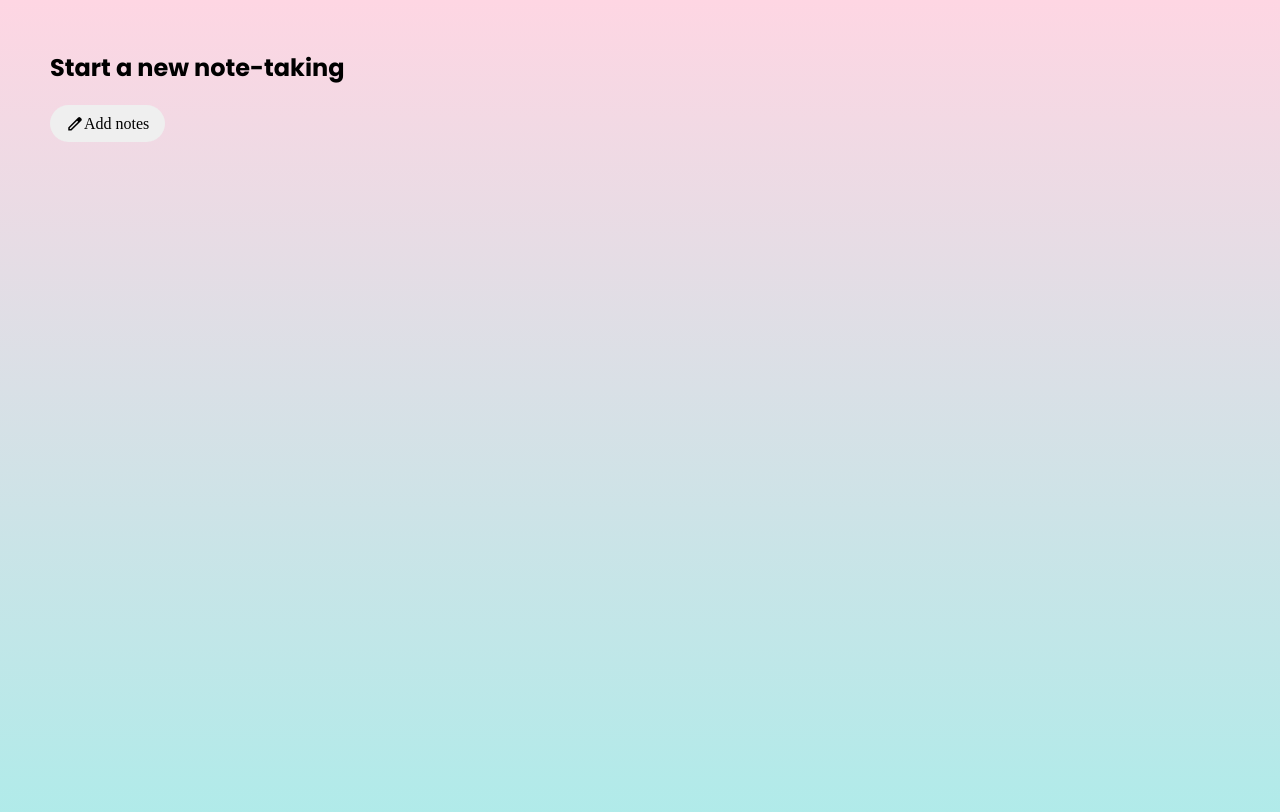
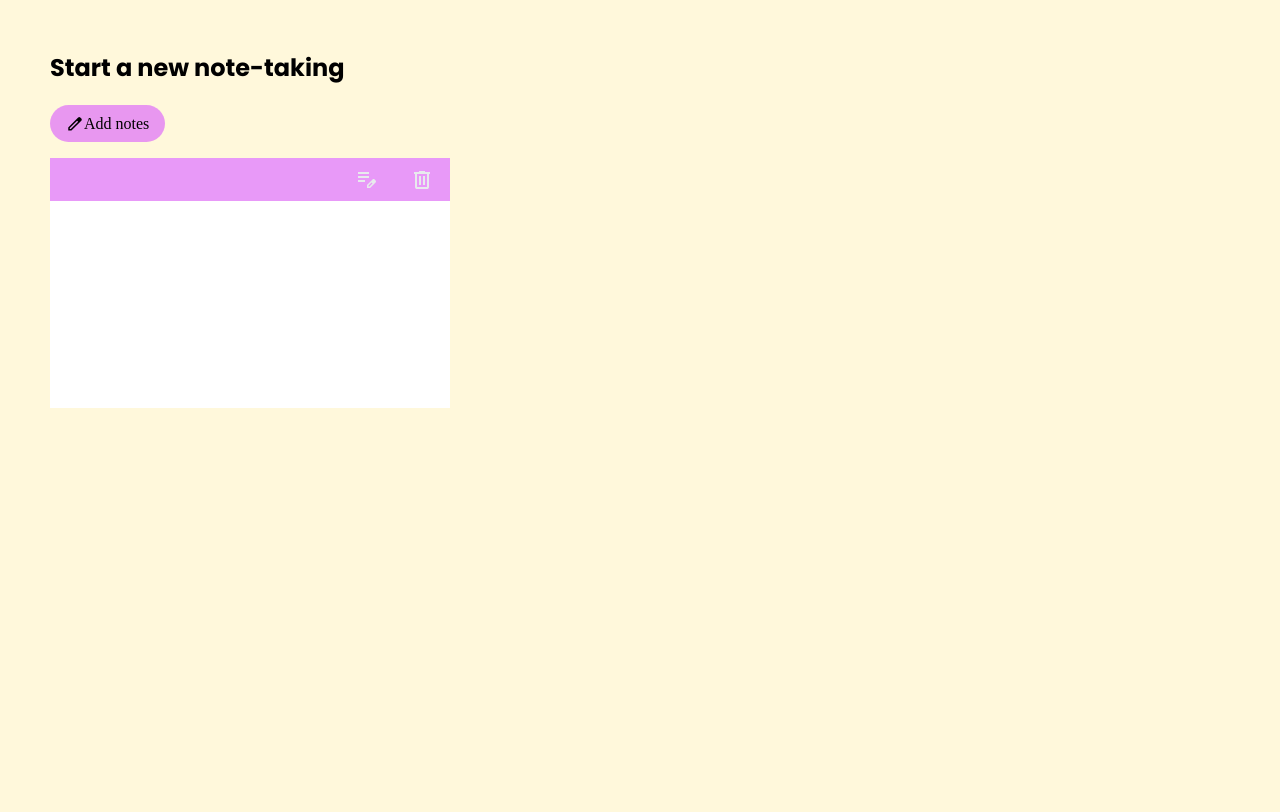
Before and after one commit to nitindhyani01/notes-webapp, a plain HTML site: page index.html in a window 1280 px wide. Both pictures are taken after a click on the button "Add notes". Drawn offline with Linux system fonts and the light colour scheme.

Commit message:
script changes

```diff
--- a/index.html
+++ b/index.html
@@ -10,5 +10,14 @@
 <body>
     <h2>Start a new note-taking</h2>
     <button class="add_btn"><svg class="pencil" xmlns="http://www.w3.org/2000/svg" height="18px" viewBox="0 -950 960 960" fill="#00000"><path d="M200-200h57l391-391-57-57-391 391v57Zm-80 80v-170l528-527q12-11 26.5-17t30.5-6q16 0 31 6t26 18l55 56q12 11 17.5 26t5.5 30q0 16-5.5 30.5T817-647L290-120H120Zm640-584-56-56 56 56Zm-141 85-28-29 57 57-29-28Z"/></svg>Add notes</i></button>
+   <div class="container"> <!-- <div class="note_wrapper">
+        <div class="editbuttons">
+            <button class="edit"><svg xmlns="http://www.w3.org/2000/svg" height="24px" viewBox="0 -960 960 960" width="24px" fill="#e8eaed"><path d="M160-400v-80h280v80H160Zm0-160v-80h440v80H160Zm0-160v-80h440v80H160Zm360 560v-123l221-220q9-9 20-13t22-4q12 0 23 4.5t20 13.5l37 37q8 9 12.5 20t4.5 22q0 11-4 22.5T863-380L643-160H520Zm300-263-37-37 37 37ZM580-220h38l121-122-18-19-19-18-122 121v38Zm141-141-19-18 37 37-18-19Z"/></svg></button>
+            <button class="delete"><svg xmlns="http://www.w3.org/2000/svg" height="24px" viewBox="0 -960 960 960" width="24px" fill="#e8eaed"><path d="M280-120q-33 0-56.5-23.5T200-200v-520h-40v-80h200v-40h240v40h200v80h-40v520q0 33-23.5 56.5T680-120H280Zm400-600H280v520h400v-520ZM360-280h80v-360h-80v360Zm160 0h80v-360h-80v360ZM280-720v520-520Z"/></svg></button>
+        </div>
+        <div class="main hidden"></div>
+        <textarea class="txtarea" id=""></textarea>
+    </div> -->
+    </div>
 </body>
 </html>
--- a/script.js
+++ b/script.js
@@ -0,0 +1,41 @@
+"use strict";
+
+document.addEventListener('DOMContentLoaded', () => {
+    const addbtn = document.querySelector('.add_btn');
+
+    if (addbtn) {
+        addbtn.addEventListener('click', () => addnote());
+    } else {
+        console.error('Button with class .add_btn not found');
+    }
+});
+
+function addnote(text = "") {
+    const note = document.createElement('div');
+    note.classList.add("note_wrapper");
+    note.innerHTML = `
+        <div class="editbuttons">
+            <button class="edit">
+                <svg xmlns="http://www.w3.org/2000/svg" height="24px" viewBox="0 -960 960 960" width="24px" fill="#e8eaed">
+                    <path d="M160-400v-80h280v80H160Zm0-160v-80h440v80H160Zm0-160v-80h440v80H160Zm360 560v-123l221-220q9-9 20-13t22-4q12 0 23 4.5t20 13.5l37 37q8 9 12.5 20t4.5 22q0 11-4 22.5T863-380L643-160H520Zm300-263-37-37 37 37ZM580-220h38l121-122-18-19-19-18-122 121v38Zm141-141-19-18 37 37-18-19Z"/>
+                </svg>
+            </button>
+            <button class="delete">
+                <svg xmlns="http://www.w3.org/2000/svg" height="24px" viewBox="0 -960 960 960" width="24px" fill="#e8eaed">
+                    <path d="M280-120q-33 0-56.5-23.5T200-200v-520h-40v-80h200v-40h240v40h200v80h-40v520q0 33-23.5 56.5T680-120H280Zm400-600H280v520h400v-520ZM360-280h80v-360h-80v360Zm160 0h80v-360h-80v360ZM280-720v520-520Z"/>
+                </svg>
+            </button>
+        </div>
+        <div class="main ${text ? "" : "hidden"}"></div>
+        <textarea class="txtarea ${text ? "hidden" : ""}" id=""></textarea>
+    `;
+    const editbtn = note.querySelector('.edit');
+    const dltbtn = note.querySelector('.delete');
+    const mainel = note.querySelector('.main');
+    const txt = note.querySelector('.txtarea');
+
+    dltbtn.addEventListener("click", ()=> {
+        note.remove();
+    });
+    document.body.appendChild(note);
+}
--- a/style.css
+++ b/style.css
@@ -1,14 +1,14 @@
 @import url('https://fonts.googleapis.com/css2?family=Poppins:ital,wght@0,100;0,200;0,300;0,400;0,500;0,600;0,700;0,800;0,900;1,100;1,200;1,300;1,400;1,500;1,600;1,700;1,800;1,900&display=swap');
 body{
     margin: 50px;
-    background: linear-gradient(to top, #a8edea 0%, #fed6e3 100%);
-    background-size: cover;
-    height: 100vh;
-
+    background: #FFF8DB;
 }
 h2 {
     font-family: "Poppins", sans-serif;
     font-style: normal;
+}
+.container{
+    display: flex;
 }
 .add_btn{
     outline: none;
@@ -21,4 +21,34 @@ h2 {
     cursor: pointer;
     display: flex;
     justify-content: center;
+    background-color: #e27df7c8;
 }
+.note_wrapper{
+    background: #fff;
+    width: 400px;
+    height: 250px;
+    margin-top: 1rem;
+}
+.editbuttons{
+    background-color: #e27df7c8;
+    display: flex;
+    justify-content: flex-end;
+}
+.edit, .delete{
+    outline: none;
+    border: none;
+    background: transparent;
+    padding: 0.6rem 1rem;
+    cursor: pointer;
+    display: flex;
+}
+.txtarea{
+    outline: none;
+    border: none;
+    font-family: inherit;
+    font-size: 16px;
+    width: 99%;
+    height: 201px;
+    padding: 2px;
+    resize: none;
+}
```
